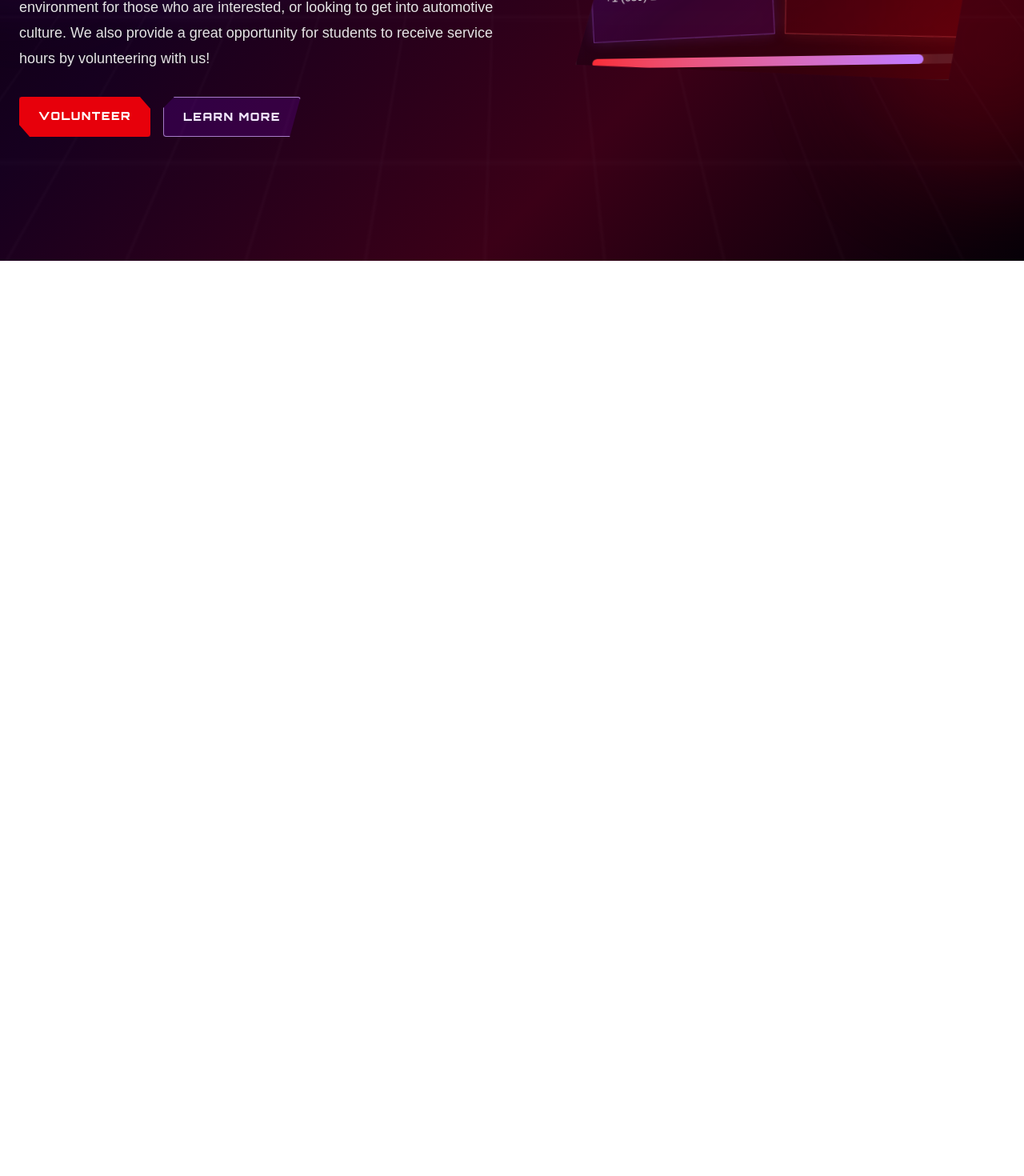
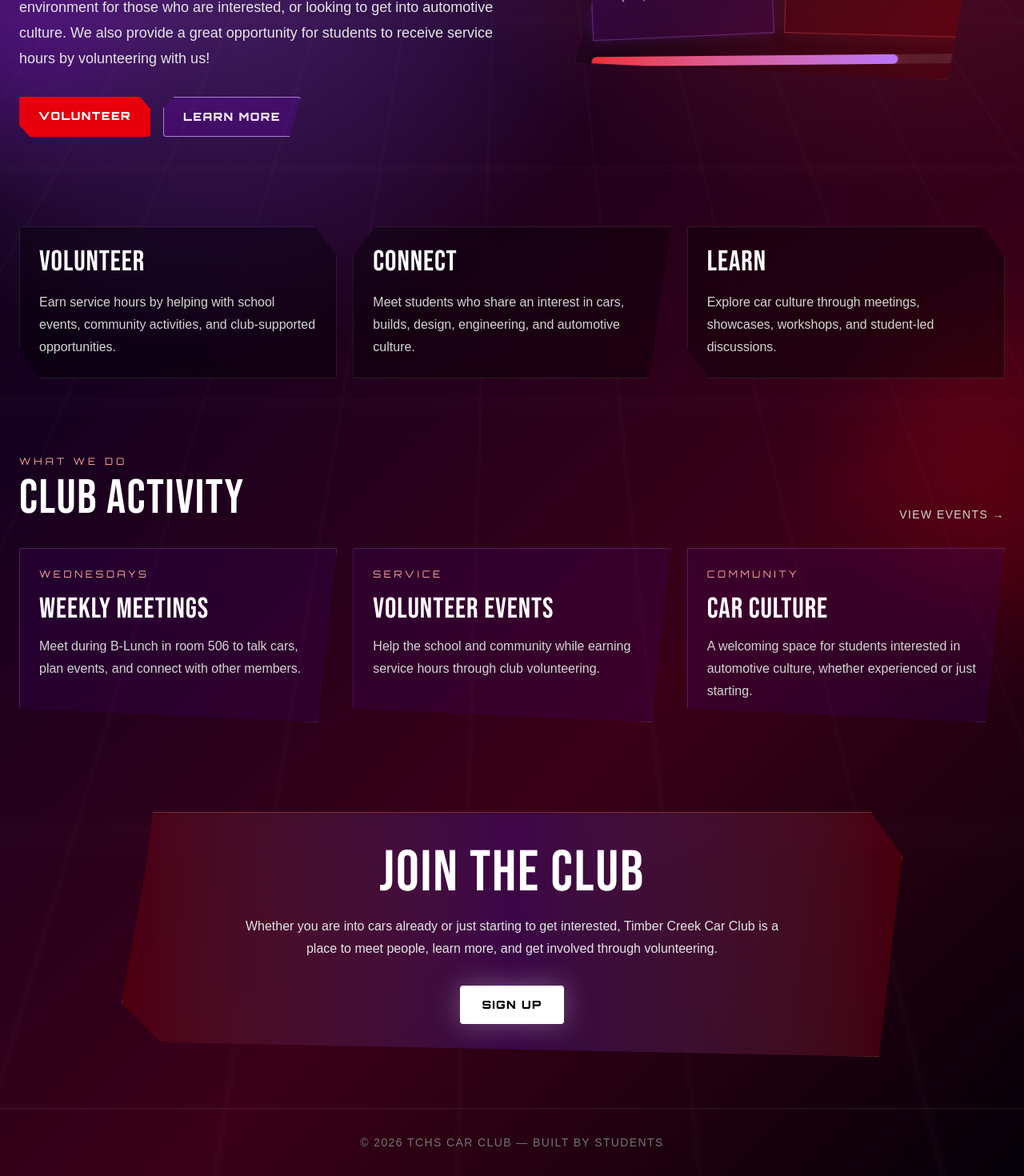
Before and after one commit to tchscarclub/tchs-car-club, a Next.js app: page / in a window 1280 px wide. Shown: the part 474-1944 px from the top of the page at 80% size. Before the commit the page ends 800 px from the top, so only its background shows below. Built offline with nearby package versions, Linux system fonts and the light colour scheme.

Commit message:
fix homepage cutoff

```diff
--- a/app/page.tsx
+++ b/app/page.tsx
@@ -10,6 +10,47 @@ const orbitron = Orbitron({
   subsets: ["latin"],
   weight: ["400", "700", "900"],
 });
+
+const navLinks = [
+  { name: "Home", href: "/" },
+  { name: "About", href: "/about" },
+  { name: "Events", href: "/events" },
+  { name: "Volunteer", href: "/volunteer" },
+  { name: "Login", href: "/login" },
+];
+
+const features = [
+  {
+    title: "Volunteer",
+    text: "Earn service hours by helping with school events, community activities, and club-supported opportunities.",
+  },
+  {
+    title: "Connect",
+    text: "Meet students who share an interest in cars, builds, design, engineering, and automotive culture.",
+  },
+  {
+    title: "Learn",
+    text: "Explore car culture through meetings, showcases, workshops, and student-led discussions.",
+  },
+];
+
+const events = [
+  {
+    title: "Weekly Meetings",
+    tag: "Wednesdays",
+    text: "Meet during B-Lunch in room 506 to talk cars, plan events, and connect with other members.",
+  },
+  {
+    title: "Volunteer Events",
+    tag: "Service",
+    text: "Help the school and community while earning service hours through club volunteering.",
+  },
+  {
+    title: "Car Culture",
+    tag: "Community",
+    text: "A welcoming space for students interested in automotive culture, whether experienced or just starting.",
+  },
+];
 
 export default function Home() {
   return (
@@ -31,21 +72,11 @@ export default function Home() {
           </Link>
 
           <div className="hidden items-center gap-6 text-sm font-semibold uppercase tracking-widest text-neutral-300 md:flex">
-            <Link href="/" className="transition hover:text-red-400">
-              Home
-            </Link>
-            <Link href="/about" className="transition hover:text-red-400">
-              About
-            </Link>
-            <Link href="/events" className="transition hover:text-red-400">
-              Events
-            </Link>
-            <Link href="/volunteer" className="transition hover:text-red-400">
-              Volunteer
-            </Link>
-            <Link href="/login" className="transition hover:text-red-400">
-              Login
-            </Link>
+            {navLinks.map((link) => (
+              <Link key={link.name} href={link.href} className="transition hover:text-red-400">
+                {link.name}
+              </Link>
+            ))}
           </div>
 
           <Link
@@ -178,6 +209,118 @@ export default function Home() {
             </div>
           </div>
         </section>
+
+        {/* Feature cards */}
+        <section className="mx-auto max-w-7xl px-6 py-12">
+          <div className="grid gap-5 md:grid-cols-3">
+            {features.map((feature, index) => (
+              <div
+                key={feature.title}
+                className="group border border-white/10 bg-black/35 p-6 shadow-[0_0_35px_rgba(0,0,0,0.4)] backdrop-blur transition duration-300 hover:-translate-y-2 hover:border-red-400/50 hover:bg-red-950/20 hover:shadow-[0_0_45px_rgba(239,68,68,0.35)]"
+                style={{
+                  clipPath:
+                    index % 2 === 0
+                      ? "polygon(0 0, 93% 0, 100% 20%, 100% 100%, 7% 100%, 0 80%)"
+                      : "polygon(7% 0, 100% 0, 93% 100%, 0 100%, 0 20%)",
+                }}
+              >
+                <p className={`${bebas.className} text-4xl tracking-wide text-white`}>
+                  {feature.title}
+                </p>
+                <p className="mt-4 text-sm leading-7 text-neutral-300 md:text-base">
+                  {feature.text}
+                </p>
+              </div>
+            ))}
+          </div>
+        </section>
+
+        {/* Club activity */}
+        <section className="mx-auto max-w-7xl px-6 py-12">
+          <div className="mb-8 flex items-end justify-between">
+            <div>
+              <p
+                className={`${orbitron.className} text-xs uppercase tracking-[0.35em] text-red-300`}
+              >
+                What We Do
+              </p>
+              <h2 className={`${bebas.className} mt-2 text-5xl tracking-wide md:text-6xl`}>
+                Club Activity
+              </h2>
+            </div>
+
+            <Link
+              href="/events"
+              className="hidden text-sm uppercase tracking-widest text-neutral-300 transition hover:text-red-300 md:block"
+            >
+              View Events →
+            </Link>
+          </div>
+
+          <div className="grid gap-5 md:grid-cols-3">
+            {events.map((event) => (
+              <div
+                key={event.title}
+                className="group relative overflow-hidden border border-purple-400/25 bg-purple-950/25 p-6 shadow-[0_0_35px_rgba(168,85,247,0.2)] transition hover:-translate-y-2 hover:border-red-400/60 hover:shadow-[0_0_45px_rgba(239,68,68,0.35)]"
+                style={{
+                  clipPath: "polygon(0 0, 100% 0, 94% 100%, 0 92%)",
+                }}
+              >
+                <div className="absolute inset-0 translate-x-[-120%] bg-gradient-to-r from-transparent via-white/10 to-transparent transition duration-700 group-hover:translate-x-[120%]" />
+
+                <p
+                  className={`${orbitron.className} text-xs uppercase tracking-[0.3em] text-red-300`}
+                >
+                  {event.tag}
+                </p>
+
+                <h3 className={`${bebas.className} relative mt-4 text-4xl tracking-wide`}>
+                  {event.title}
+                </h3>
+
+                <p className="relative mt-3 text-sm leading-7 text-neutral-300 md:text-base">
+                  {event.text}
+                </p>
+              </div>
+            ))}
+          </div>
+        </section>
+
+        {/* CTA */}
+        <section className="mx-auto max-w-5xl px-6 py-16">
+          <div
+            className="relative overflow-hidden border border-red-400/40 bg-black/45 p-8 text-center shadow-[0_0_60px_rgba(239,68,68,0.25)] backdrop-blur md:p-10"
+            style={{
+              clipPath:
+                "polygon(4% 0, 96% 0, 100% 18%, 97% 100%, 5% 94%, 0 78%, 3% 25%)",
+            }}
+          >
+            <div className="absolute inset-0 bg-gradient-to-r from-red-600/25 via-purple-600/25 to-red-600/25" />
+
+            <div className="relative z-10">
+              <h2 className={`${bebas.className} text-5xl tracking-wide md:text-7xl`}>
+                Join The Club
+              </h2>
+
+              <p className="mx-auto mt-4 max-w-2xl text-sm leading-7 text-neutral-200 md:text-base">
+                Whether you are into cars already or just starting to get
+                interested, Timber Creek Car Club is a place to meet people,
+                learn more, and get involved through volunteering.
+              </p>
+
+              <Link
+                href="/signup"
+                className={`${orbitron.className} mt-8 inline-block rounded-sm bg-white px-7 py-3.5 text-sm font-black uppercase tracking-widest text-black shadow-[0_0_35px_rgba(255,255,255,0.3)] transition hover:-translate-y-1 hover:scale-105 hover:bg-red-500 hover:text-white hover:shadow-[0_0_55px_rgba(239,68,68,0.75)]`}
+              >
+                Sign Up
+              </Link>
+            </div>
+          </div>
+        </section>
+
+        <footer className="border-t border-white/10 px-6 py-8 text-center text-xs uppercase tracking-widest text-neutral-500 md:text-sm">
+          © 2026 TCHS Car Club — Built by Students
+        </footer>
       </div>
 
       <style>{`
```
